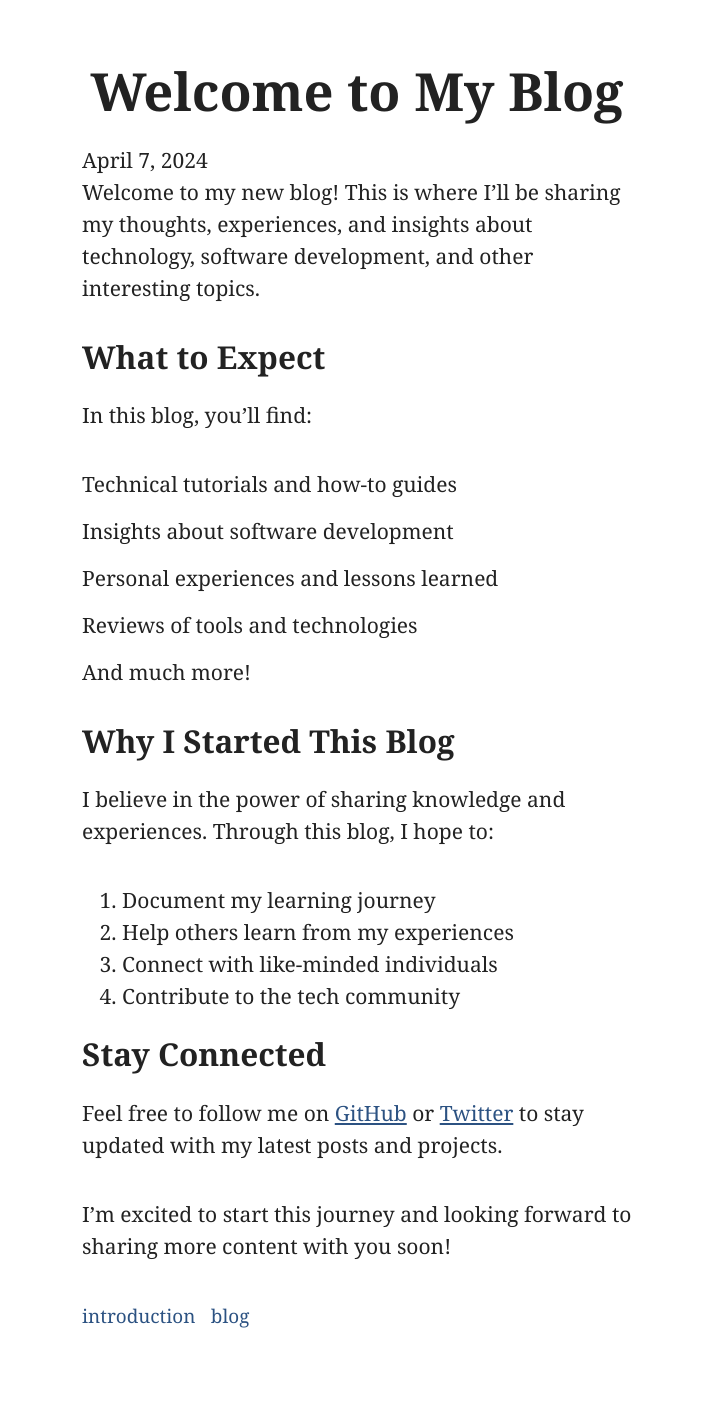
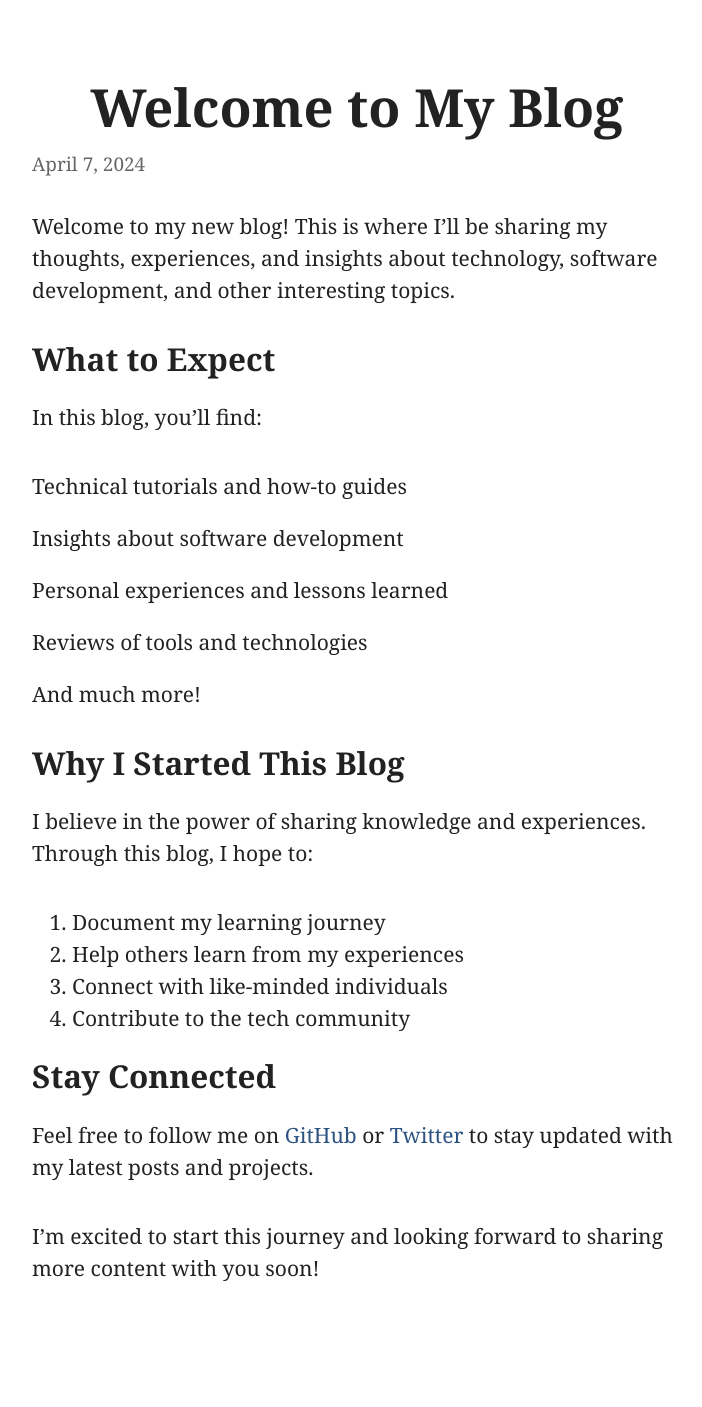
Before and after one commit to sourabh-khot65/sourabh-khot65.github.io, a Jekyll site: the page built from _posts/2024-04-07-welcome-to-my-blog copy 2.md, in a window 1280 px wide. Shown: the whole page, without its empty margins (283-985 px from the left). Built offline with Jekyll 4.4.1, drawn with Linux system fonts in a browser that asks for light colours; after the commit the page ends 1359 px from its top, so only the background shows below that.

Commit message:
feat: Update default layout and add initial blog post for enhanced user experience. Adjusted CSS for improved spacing, alignment, and hover effects to create a more visually appealing design. Introduced a new blog post to welcome readers and outline the blog's purpose, fostering community engagement and knowledge sharing.

```diff
--- a/_layouts/default.html
+++ b/_layouts/default.html
@@ -37,12 +37,13 @@
 
         body {
             margin: 37px 5%;
+            padding: 0;
         }
 
         @media only screen and (min-width: 481px) {
             body {
                 margin: 75px auto;
-                width: 550px;
+                width: 650px;
             }
         }
 
@@ -50,11 +51,13 @@
             margin: 0 0 37px 0;
             text-align: center;
             font-size: 2.5em;
+            line-height: 1.2;
         }
 
         a {
             color: #2c5282;
-            text-decoration: underline;
+            text-decoration: none;
+            transition: all 0.2s ease;
         }
 
         a:hover,
@@ -63,13 +66,15 @@
             color: #ffffff;
             background: #2c5282;
             text-decoration: none;
+            border-radius: 3px;
+            padding: 0 3px;
+            margin: 0 -3px;
         }
 
         p,
         ul,
         .hr {
-            margin: 0;
-            margin-bottom: 37px;
+            margin: 0 0 37px 0;
         }
 
         ul {
@@ -78,8 +83,7 @@
         }
 
         ul > li {
-            margin-left: 0;
-            margin-bottom: 15px;
+            margin: 0 0 20px 0;
         }
 
         .hr {
@@ -90,16 +94,25 @@
 
         .social-links {
             text-align: center;
-            margin-bottom: 37px;
+            margin: 30px 0;
+            display: flex;
+            justify-content: center;
+            gap: 20px;
+            flex-wrap: wrap;
         }
 
         .social-links a {
-            display: inline-block;
+            display: inline-flex;
+            align-items: center;
+            justify-content: center;
             color: #2c5282;
             text-decoration: none;
-            margin: 0 10px;
-            padding: 5px;
-            transition: all 0.2s ease;
+            padding: 8px;
+            border-radius: 50%;
+            transition: all 0.3s ease;
+            width: 40px;
+            height: 40px;
+            background: #f8fafc;
         }
 
         .social-links a:hover {
@@ -109,39 +122,42 @@
         }
 
         .social-links i {
-            font-size: 24px;
-            width: 24px;
-            height: 24px;
-            line-height: 24px;
-            text-align: center;
+            font-size: 20px;
         }
 
         .tags {
-            margin-top: 5px;
+            margin-top: 10px;
+            display: flex;
+            flex-wrap: wrap;
+            gap: 8px;
         }
 
         .tag {
             color: #2c5282;
             text-decoration: none;
-            margin-right: 10px;
-            font-size: 0.9em;
+            font-size: 0.85em;
+            padding: 2px 8px;
+            border: 1px solid #2c5282;
+            border-radius: 15px;
+            transition: all 0.2s ease;
+            display: inline-block;
         }
 
         .tag:hover {
             color: #ffffff;
             background: #2c5282;
+            transform: translateY(-1px);
         }
 
         .tag-filter {
-            margin-bottom: 30px;
+            margin: 0 0 30px 0;
+            display: flex;
+            flex-wrap: wrap;
+            gap: 8px;
         }
 
         .tag-filter .tag {
-            display: inline-block;
-            padding: 2px 8px;
-            margin: 0 5px 5px 0;
-            border: 1px solid #2c5282;
-            border-radius: 3px;
+            margin: 0;
         }
 
         .tag-filter .active {
@@ -151,11 +167,41 @@
 
         .post-item {
             margin-bottom: 25px;
+            padding: 15px;
+            border-radius: 8px;
+            transition: all 0.2s ease;
+        }
+
+        .post-item:hover {
+            background: #f8fafc;
         }
 
         .post-date {
             color: #666666;
+            font-size: 0.85em;
+            display: block;
+            margin: 5px 0;
+        }
+
+        .post-header {
+            margin-bottom: 30px;
+        }
+
+        .post-title {
+            margin-bottom: 10px;
+        }
+
+        .post-meta {
+            color: #666666;
             font-size: 0.9em;
+        }
+
+        .post-content {
+            margin-bottom: 40px;
+        }
+
+        .post-tags {
+            margin-top: 30px;
         }
     </style>
 </head>
--- a/_posts/2024-04-07-welcome-to-my-blog.md
+++ b/_posts/2024-04-07-welcome-to-my-blog copy 2.md
@@ -3,7 +3,7 @@
 title: "Welcome to My Blog"
 date: 2024-04-07 12:00:00 -0500
 description: "An introduction to my new blog and what you can expect to find here."
-tags: [introduction, blog]
+tags: []
 ---
 
 Welcome to my new blog! This is where I'll be sharing my thoughts, experiences, and insights about technology, software development, and other interesting topics.
```
